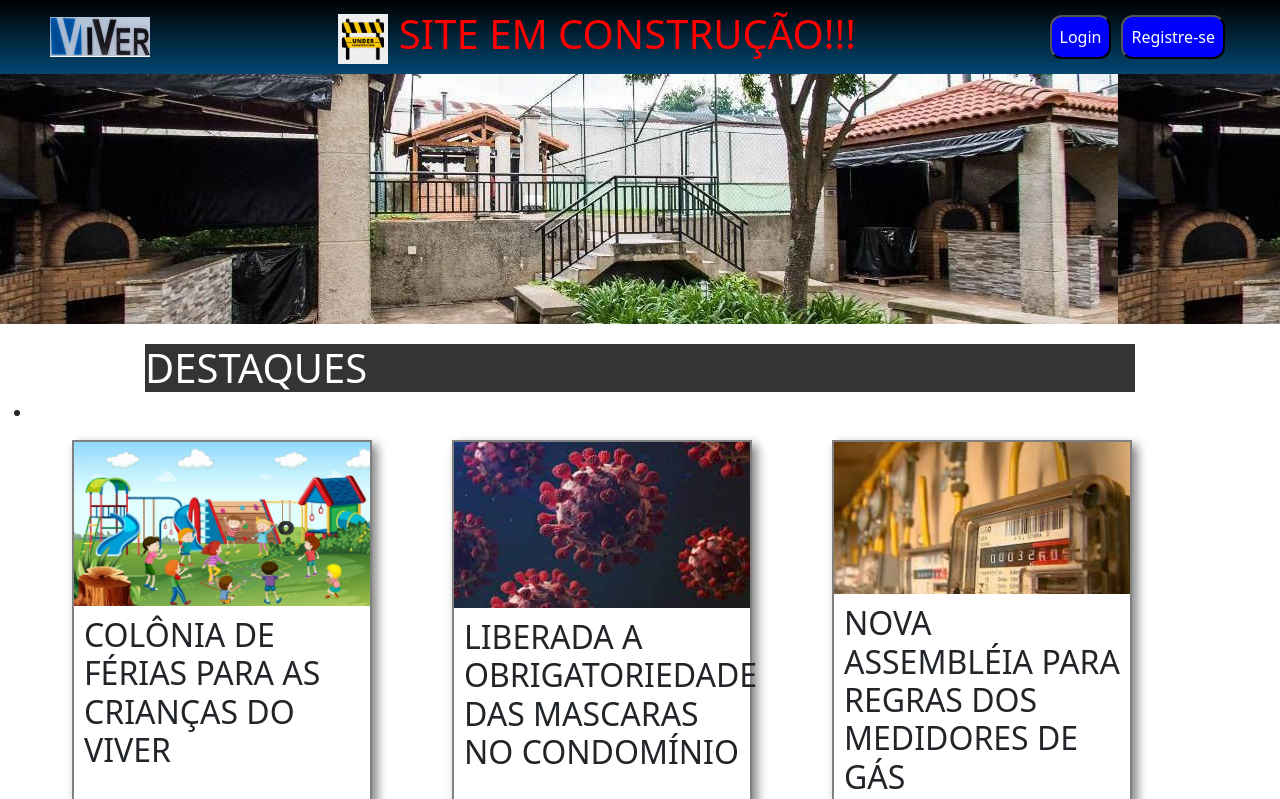
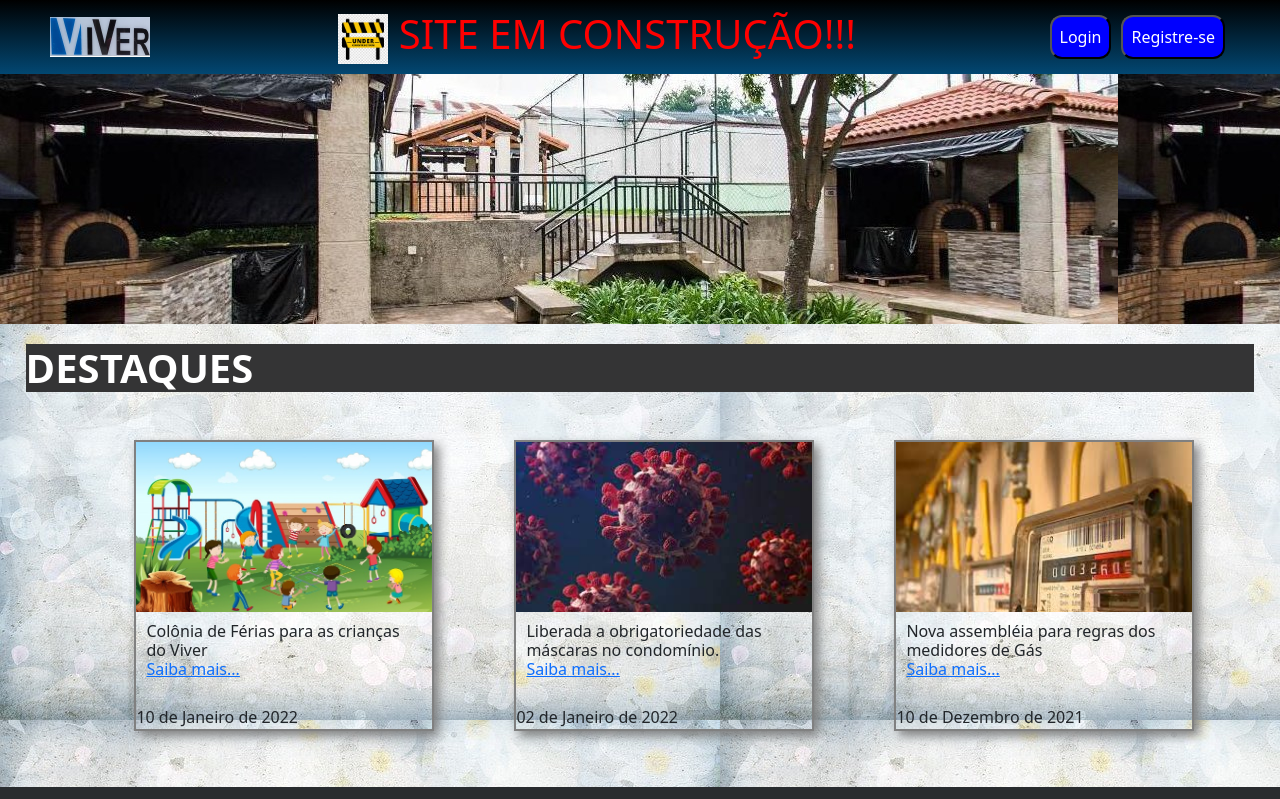
Before and after one commit to Chioda/CondViver, a Vue app in the folder client/: page / in a window 1280 px wide. Shown: the top 799 px of the page. Built offline with nearby package versions, Linux system fonts and the light colour scheme.

Commit message:
Deploy Heroku13

```diff
--- a/client/src/App.vue
+++ b/client/src/App.vue
@@ -32,4 +32,9 @@
     text-align: center;
     line-height: 100px;
 }
+body {
+    background-image: url("../src/assets/Fundo.jpeg");
+    height: 600px;
+  }
+
 </style>
--- a/client/src/components/NavBar.vue
+++ b/client/src/components/NavBar.vue
@@ -37,13 +37,13 @@
             <a id="resp-menu" class="responsive-menu" href="#"><i class="fa fa-reorder"></i> Menu</a>
             <ul class="menu">
                 <li><a  href="/"><i class="fa fa-user"></i> DESTAQUES</a></li>
-                <li><a  href="/anuncios"><i class="fa fa-camera"></i> ANÚNCIOS</a></li>
-                <li><a  href="/financ"><i class="fa fa-bullhorn"></i> FINANÇAS</a></li>
-                <li><a  href="/convencao"><i class="fa fa-tags"></i> CONVENÇÃO</a></li>
-                <li><a  href="/assembleia"><i class="fa fa-envelope"></i> ASSEMBLÉIA ONLINE</a></li>
-                <li><a  href="/areacomum"><i class="fa fa-sitemap"></i> ÁREA COMUM</a></li>
-                <li><a  href="/check-in"><i class="fa fa-exclamation-triangle"></i> CHECK-IN</a></li>
-                <li><a  href="/area-sindico"><i class="fa fa-exclamation-triangle"></i> ÁREA DO SÍNDICO</a></li>
+                <li><a  href="/anuncios"><i class="fa fa-anuncios"></i> ANÚNCIOS</a></li>
+                <li><a  href="/financ"><i class="fa fa-financas"></i> FINANÇAS</a></li>
+                <li><a  href="/convencao"><i class="fa fa-concencao"></i> CONVENÇÃO</a></li>
+                <li><a  href="/assembleia"><i class="fa fa-assembleia"></i> ASSEMBLÉIA ONLINE</a></li>
+                <li><a  href="/areacomum"><i class="fa fa-area"></i> ÁREA COMUM</a></li>
+                <li><a  href="/check-in"><i class="fa fa-check"></i> CHECK-IN</a></li>
+                <li><a  href="/area-sindico"><i class="fa fa-sindico"></i> ÁREA DO SÍNDICO</a></li>
             </ul>
         </nav>
     </ul>
@@ -93,6 +93,7 @@
     justify-content: flex-end;
     align-items: center;
     width: 100%;
+
 }
 
 #nav a{
@@ -191,6 +192,7 @@ nav {
 
 .menu {
     display: block;
+    position: center;
 }
 
 .menu li {
@@ -200,7 +202,8 @@ nav {
 }
 
 .menu li:first-child {
-    margin-left: 0;
+    margin-left: 100px;
+
 }
 
 .menu li a {
@@ -376,7 +379,7 @@ a.homer {
     }
 
     .menu ul {
-        visibility: hidden;
+        visibility: visible;
         opacity: 0;
         top: 0;
         left: 0;
--- a/client/src/views/AreaComum.vue
+++ b/client/src/views/AreaComum.vue
@@ -68,9 +68,10 @@ export default {
       text-align: left;
       color: white;
       background: rgb(52, 52, 53);
-      margin-left:145px;
-      margin-right: 145px;
+      margin-left:2%;
+      margin-right: 2%;
       margin-top: 20px;
+      font-weight: bold;
 
 
     }
@@ -99,5 +100,9 @@ export default {
 
 }
 
+.lista{
+  list-style: none;
+  margin-left: 5%;
+}
 
 </style>
--- a/client/src/views/HomeView.vue
+++ b/client/src/views/HomeView.vue
@@ -8,17 +8,33 @@
           <div>
             <div class="lado-lado">
               <img class="painel-corpo" src="/img/Criancas.jpeg" alt="Criancas">
-              <h2 class="painel-titulo">Colônia de Férias para as crianças do Viver</h2>
+              <h2 class="painel-titulo">Colônia de Férias para as crianças do Viver
+                <br>
+                <router-link class="router" :to="{ name: 'areacomum' }">
+                  Saiba mais...
+                </router-link>
+              </h2>
               <span>10 de Janeiro de 2022</span>
             </div>
             <div class="lado-lado">
               <img class="painel-corpo" src="/img/Covid.jpeg" alt="Covid">
-              <h2 class="painel-titulo">Liberada a obrigatoriedade das mascaras no condomínio </h2>
+              <h2 class="painel-titulo">Liberada a obrigatoriedade das máscaras no condomínio.
+                <br>
+                <router-link class="router" :to="{ name: 'areacomum' }">
+                  Saiba mais...
+                </router-link>
+              </h2>
+
               <span>02 de Janeiro de 2022</span>
             </div>
             <div class="lado-lado">
               <img class="painel-corpo" src="/img/Gas.jpeg" alt="Gas">
-              <h2 class="painel-titulo">Nova assembléia para regras dos medidores de Gás</h2>
+              <h2 class="painel-titulo">Nova assembléia para regras dos medidores de Gás
+                <br>
+                <router-link class="router" :to="{ name: 'areacomum' }">
+                  Saiba mais...
+                </router-link>
+              </h2>
               <span>10 de Dezembro de 2021</span>
             </div>
           </div>
@@ -47,7 +63,7 @@
 
 <style scoped>
     #main-banner {
-        background-size: auto;
+        background-size: no-repeat center center;
         display: flex;
         width: 100%;
         height: 250px;
@@ -58,21 +74,27 @@
       text-align: left;
       color: white;
       background: rgb(52, 52, 53);
-      margin-left:145px;
-      margin-right: 145px;
+      margin-left:2%;
+      margin-right: 2%;
       margin-top: 20px;
-
+      font-weight: bold;
 
     }
     .painel-corpo {
     width: 100%;
+    height: 170px;
+  }
+
+  .lista-destaques{
+    margin-left: 5%;
+    list-style: none  ;
   }
 
     .painel-titulo {
     text-align: left;
     margin: 0 0 15px 0;
     padding: 10px;
-    text-transform: uppercase;
+    font-size:medium;
   }
 
 .lado-lado {
```
